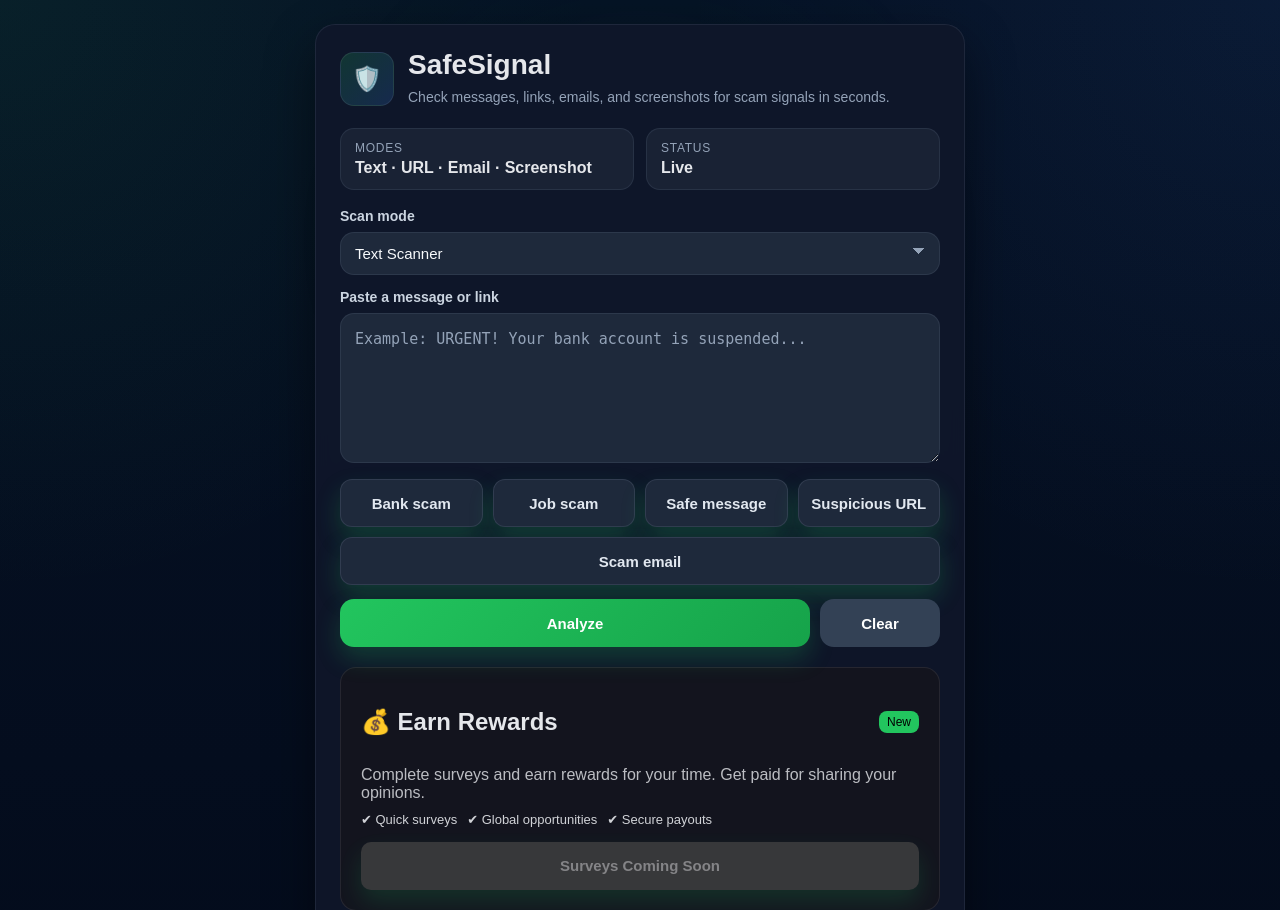
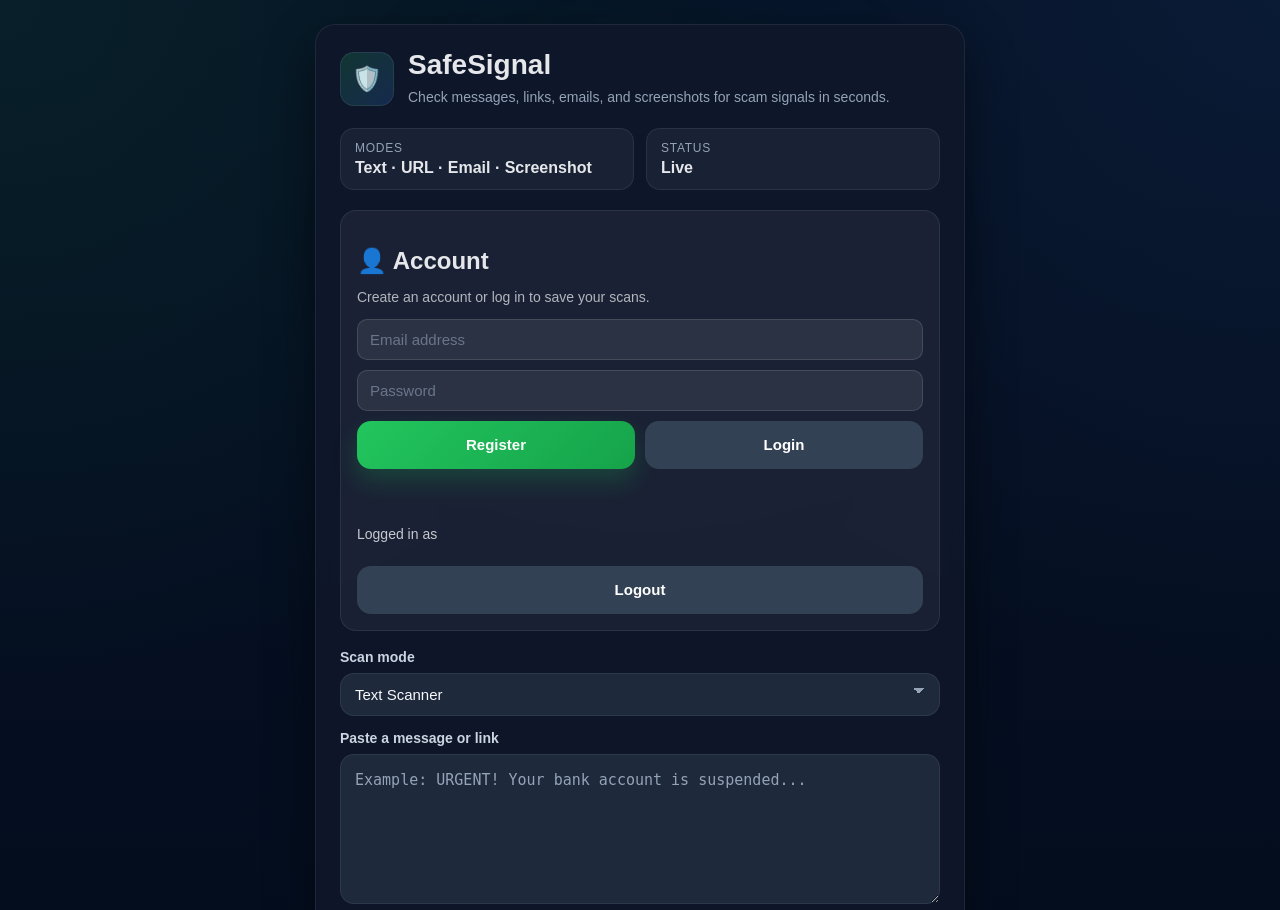
Before and after one commit to austinprinsloo32-netizen/safesignal, a Flask app: page / in a window 1280 px wide. Shown: the top 910 px of the page. Run offline with Flask 3, Linux system fonts and the light colour scheme.

Commit message:
Add login register frontend

```diff
--- a/static/script.js
+++ b/static/script.js
@@ -1,5 +1,10 @@
-const API_URL = "https://safesignal-7j44.onrender.com/analyze";
-const DASHBOARD_URL = "https://safesignal-7j44.onrender.com/dashboard-data";
+const BASE_URL = "https://safesignal-7j44.onrender.com";
+const API_URL = `${BASE_URL}/analyze`;
+const DASHBOARD_URL = `${BASE_URL}/dashboard-data`;
+const REGISTER_URL = `${BASE_URL}/register`;
+const LOGIN_URL = `${BASE_URL}/login`;
+const LOGOUT_URL = `${BASE_URL}/logout`;
+const ME_URL = `${BASE_URL}/me`;
 
 function getRiskClass(score) {
     if (score >= 15) return "high";
@@ -11,6 +16,115 @@
     if (score >= 15) return "🚨";
     if (score >= 8) return "⚠️";
     return "✅";
+}
+
+async function checkAuthStatus() {
+    try {
+        const response = await fetch(ME_URL, {
+            method: "GET",
+            credentials: "include"
+        });
+
+        const data = await response.json();
+        updateAuthUI(data);
+
+    } catch (error) {
+        console.error("Auth status error:", error);
+    }
+}
+
+function updateAuthUI(data) {
+    const authForm = document.getElementById("authForm");
+    const userPanel = document.getElementById("userPanel");
+    const authStatus = document.getElementById("authStatus");
+    const authUserEmail = document.getElementById("authUserEmail");
+    const authMessage = document.getElementById("authMessage");
+
+    if (!authForm || !userPanel) return;
+
+    if (data.logged_in) {
+        authForm.classList.add("hidden");
+        userPanel.classList.remove("hidden");
+        authStatus.textContent = "Your scans are now linked to your account.";
+        authUserEmail.textContent = data.user.email;
+        if (authMessage) authMessage.textContent = "";
+    } else {
+        authForm.classList.remove("hidden");
+        userPanel.classList.add("hidden");
+        authStatus.textContent = "Create an account or log in to save your scans.";
+        authUserEmail.textContent = "";
+    }
+}
+
+async function registerUser() {
+    const email = document.getElementById("authEmail").value.trim();
+    const password = document.getElementById("authPassword").value;
+    const authMessage = document.getElementById("authMessage");
+
+    try {
+        const response = await fetch(REGISTER_URL, {
+            method: "POST",
+            credentials: "include",
+            headers: { "Content-Type": "application/json" },
+            body: JSON.stringify({ email, password })
+        });
+
+        const data = await response.json();
+        authMessage.textContent = data.message;
+
+        if (data.success) {
+            document.getElementById("authPassword").value = "";
+            await checkAuthStatus();
+            await updateDashboard();
+        }
+
+    } catch (error) {
+        authMessage.textContent = "Could not register. Please try again.";
+        console.error("Register error:", error);
+    }
+}
+
+async function loginUser() {
+    const email = document.getElementById("authEmail").value.trim();
+    const password = document.getElementById("authPassword").value;
+    const authMessage = document.getElementById("authMessage");
+
+    try {
+        const response = await fetch(LOGIN_URL, {
+            method: "POST",
+            credentials: "include",
+            headers: { "Content-Type": "application/json" },
+            body: JSON.stringify({ email, password })
+        });
+
+        const data = await response.json();
+        authMessage.textContent = data.message;
+
+        if (data.success) {
+            document.getElementById("authPassword").value = "";
+            await checkAuthStatus();
+            await updateDashboard();
+        }
+
+    } catch (error) {
+        authMessage.textContent = "Could not log in. Please try again.";
+        console.error("Login error:", error);
+    }
+}
+
+async function logoutUser() {
+    try {
+        await fetch(LOGOUT_URL, {
+            method: "POST",
+            credentials: "include"
+        });
+
+        await checkAuthStatus();
+        await updateDashboard();
+
+    } catch (error) {
+        console.error("Logout error:", error);
+    }
 }
 
 function handleModeChange() {
@@ -133,7 +247,10 @@
 
 async function updateDashboard() {
     try {
-        const response = await fetch(DASHBOARD_URL);
+        const response = await fetch(DASHBOARD_URL, {
+            method: "GET",
+            credentials: "include"
+        });
 
         if (!response.ok) {
             throw new Error("Could not load dashboard data.");
@@ -238,7 +355,10 @@
     result.classList.remove("hidden");
 
     try {
-        const fetchOptions = { method: "POST" };
+        const fetchOptions = {
+            method: "POST",
+            credentials: "include"
+        };
 
         if (useFormData) {
             fetchOptions.body = payload;
@@ -400,6 +520,7 @@
 
 document.addEventListener("DOMContentLoaded", () => {
     renderHistory();
+    checkAuthStatus();
     updateDashboard();
     handleModeChange();
 });
--- a/static/style.css
+++ b/static/style.css
@@ -932,3 +932,64 @@
     grid-template-columns: 1fr;
   }
 }
+/* =========================
+   AUTH SECTION
+========================= */
+
+.auth-section {
+  margin-top: 20px;
+  margin-bottom: 18px;
+  padding: 16px;
+  border-radius: 16px;
+  background: rgba(255, 255, 255, 0.05);
+  border: 1px solid rgba(255, 255, 255, 0.08);
+}
+
+.auth-header h2 {
+  margin-bottom: 4px;
+}
+
+.auth-header p {
+  font-size: 14px;
+  opacity: 0.75;
+}
+
+.auth-form {
+  margin-top: 12px;
+  display: grid;
+  gap: 10px;
+}
+
+.auth-form input {
+  width: 100%;
+  padding: 11px 12px;
+  border-radius: 10px;
+  border: 1px solid rgba(255,255,255,0.12);
+  background: rgba(255,255,255,0.08);
+  color: inherit;
+  outline: none;
+}
+
+.auth-form input::placeholder {
+  opacity: 0.6;
+}
+
+.auth-actions {
+  display: flex;
+  gap: 10px;
+}
+
+.auth-actions button {
+  flex: 1;
+}
+
+.user-panel {
+  margin-top: 12px;
+  display: grid;
+  gap: 10px;
+}
+
+.user-panel p {
+  font-size: 14px;
+  opacity: 0.85;
+}
--- a/templates/index.html
+++ b/templates/index.html
@@ -36,6 +36,30 @@
         </div>
       </section>
 
+      <section id="authSection" class="auth-section">
+        <div class="auth-header">
+          <h2>👤 Account</h2>
+          <p id="authStatus">Create an account or log in to save your scans.</p>
+        </div>
+
+        <div id="authForm" class="auth-form">
+          <input id="authEmail" type="email" placeholder="Email address" />
+          <input id="authPassword" type="password" placeholder="Password" />
+
+          <div class="auth-actions">
+            <button type="button" onclick="registerUser()">Register</button>
+            <button type="button" class="secondary-btn" onclick="loginUser()">Login</button>
+          </div>
+
+          <p id="authMessage" class="helper-text"></p>
+        </div>
+
+        <div id="userPanel" class="user-panel hidden">
+          <p>Logged in as <strong id="authUserEmail"></strong></p>
+          <button type="button" class="secondary-btn" onclick="logoutUser()">Logout</button>
+        </div>
+      </section>
+
       <label for="scanMode" class="label">Scan mode</label>
       <select id="scanMode" onchange="handleModeChange()">
         <option value="text">Text Scanner</option>
@@ -46,46 +70,30 @@
 
       <section id="singleInputSection">
         <label for="inputText" class="label" id="inputLabel">Paste a message or link</label>
-        <textarea
-          id="inputText"
-          placeholder="Example: URGENT! Your bank account is suspended. Verify now..."
-        ></textarea>
+        <textarea id="inputText" placeholder="Example: URGENT! Your bank account is suspended. Verify now..."></textarea>
       </section>
 
       <section id="emailSection" class="email-section hidden">
         <div class="input-grid">
           <div>
             <label for="emailSender" class="label">Sender</label>
-            <input
-              id="emailSender"
-              type="text"
-              placeholder="Example: support@bank-alerts-secure.com"
-            />
+            <input id="emailSender" type="text" placeholder="Example: support@bank-alerts-secure.com" />
           </div>
 
           <div>
             <label for="emailSubject" class="label">Subject</label>
-            <input
-              id="emailSubject"
-              type="text"
-              placeholder="Example: Urgent account verification required"
-            />
+            <input id="emailSubject" type="text" placeholder="Example: Urgent account verification required" />
           </div>
         </div>
 
         <label for="emailBody" class="label">Email body</label>
-        <textarea
-          id="emailBody"
-          placeholder="Paste the email message here..."
-        ></textarea>
+        <textarea id="emailBody" placeholder="Paste the email message here..."></textarea>
       </section>
 
       <section id="imageSection" class="hidden">
         <label for="imageInput" class="label">Upload screenshot</label>
         <input id="imageInput" type="file" accept="image/*" />
-        <p class="helper-text">
-          Upload a screenshot of a suspicious message, email, or social media post.
-        </p>
+        <p class="helper-text">Upload a screenshot of a suspicious message, email, or social media post.</p>
       </section>
 
       <div class="demo-buttons">
@@ -102,9 +110,7 @@
           <span class="btn-loader hidden"></span>
         </button>
 
-        <button id="clearBtn" class="secondary-btn" onclick="clearAll()">
-          Clear
-        </button>
+        <button id="clearBtn" class="secondary-btn" onclick="clearAll()">Clear</button>
       </div>
 
       <section id="result" class="result-card hidden">
@@ -112,9 +118,7 @@
           <div>
             <p id="resultBadge" class="result-badge">Analysis Result</p>
             <h2 id="resultTitle" class="result-title">Waiting for scan</h2>
-            <p id="resultSummary" class="result-summary">
-              Run a scan to see the result breakdown.
-            </p>
+            <p id="resultSummary" class="result-summary">Run a scan to see the result breakdown.</p>
           </div>
 
           <div class="result-score-box">
@@ -194,9 +198,7 @@
             <span class="earn-badge">New</span>
           </div>
 
-          <p class="earn-text">
-            Complete surveys and earn rewards for your time. Get paid for sharing your opinions.
-          </p>
+          <p class="earn-text">Complete surveys and earn rewards for your time. Get paid for sharing your opinions.</p>
 
           <div class="earn-features">
             <div class="earn-feature">✔ Quick surveys</div>
@@ -204,9 +206,7 @@
             <div class="earn-feature">✔ Secure payouts</div>
           </div>
 
-          <button class="earn-btn" disabled>
-            Surveys Coming Soon
-          </button>
+          <button class="earn-btn" disabled>Surveys Coming Soon</button>
         </div>
       </section>
 
```
